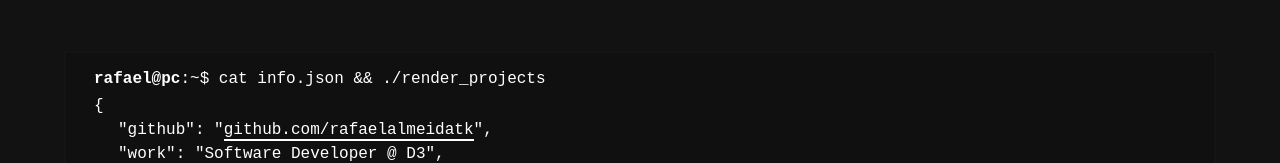
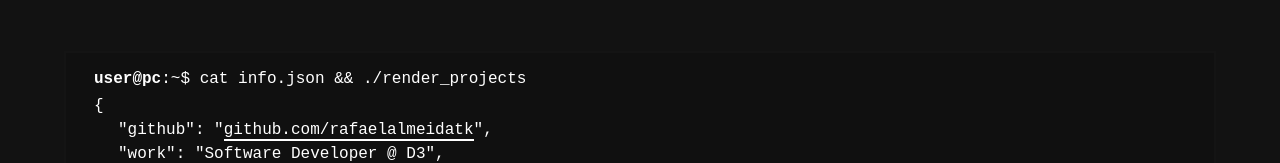
Before and after one commit to rafaelalmeidatk/rafaelalmeidatk.com, a Next.js app: page / in a window 1280 px wide. Shown: the part 347-510 px from the top of the page. Built offline with nearby package versions, Linux system fonts and the light colour scheme.

Commit message:
Change user in terminal command

```diff
--- a/src/components/terminalAboutMe/TerminalAboutMe.tsx
+++ b/src/components/terminalAboutMe/TerminalAboutMe.tsx
@@ -25,7 +25,7 @@ const TerminalAboutMe = () => {
         }}
       >
         <div className={styles.input} aria-hidden>
-          <span className={styles.domain}>rafael@pc</span>:~${' '}
+          <span className={styles.domain}>user@pc</span>:~${' '}
           <TerminalWord delay={INPUT_MS_PER_LETTER}>{inputText}</TerminalWord>
           <span
             className={styles.square}
```
